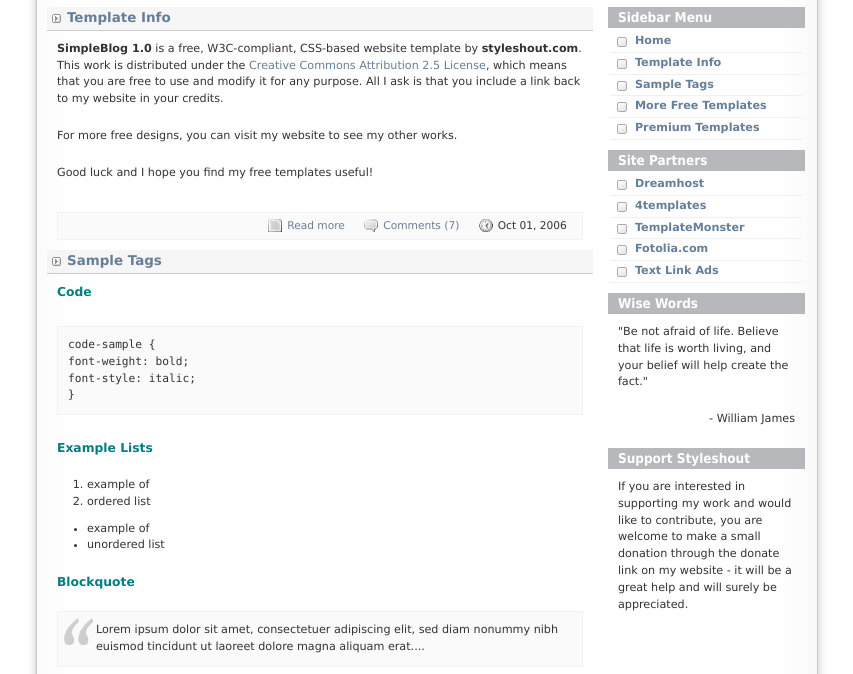
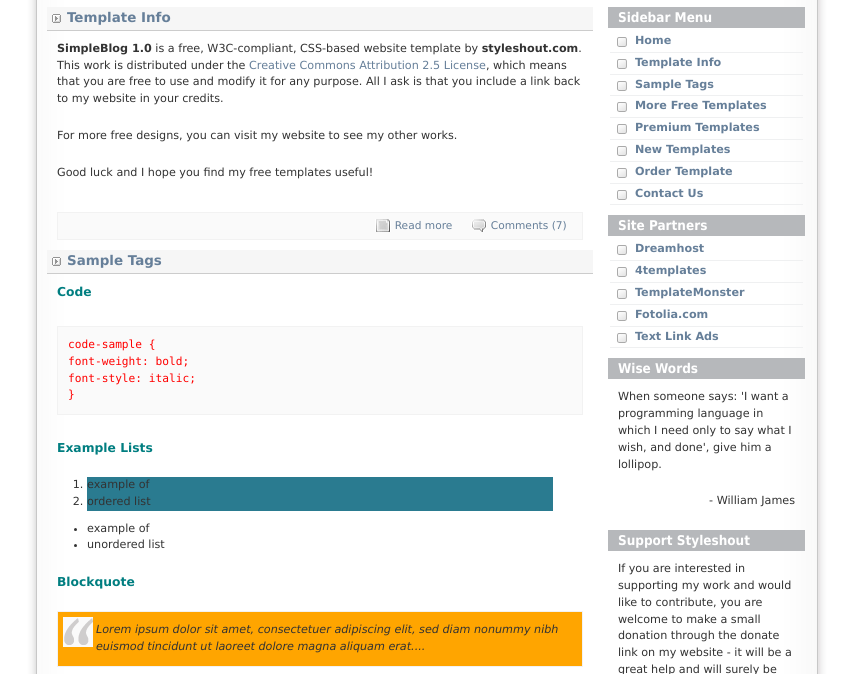
Before and after one commit to pdorner/WF-JS-DAY12-Dorner-Steven, a plain HTML site: page Advanced -Phil/index.html in a window 1280 px wide. Shown: the part 129-803 px from the top of the page, without its empty margins (214-1067 px from the left). Drawn offline with nearby package versions, Linux system fonts and the light colour scheme.

Commit message:
exercise 3 phil

```diff
--- a/Advanced -Phil/index.html
+++ b/Advanced -Phil/index.html
@@ -4,6 +4,10 @@
 <title>SimpleBlog</title>
 <meta http-equiv="Content-Type" content="text/html; charset=iso-8859-1" />
 <link rel="stylesheet" href="images/SimpleBlog.css" type="text/css" />
+<script
+  src="https://code.jquery.com/jquery-3.4.1.js"
+  integrity="sha256-WpOohJOqMqqyKL9FccASB9O0KwACQJpFTUBLTYOVvVU="
+  crossorigin="anonymous"></script>
 </head>
 <body>
 <div id="wrap">
@@ -101,5 +105,8 @@
     <p> &copy; 2006 <strong>Your Company</strong> &nbsp;&nbsp; Design by: <a href="http://www.styleshout.com/">styleshout</a> | Valid: <a href="http://validator.w3.org/check/referer">XHTML</a> | <a href="http://jigsaw.w3.org/css-validator/check/referer">CSS</a> &nbsp;&nbsp;&nbsp;&nbsp;&nbsp;&nbsp;&nbsp;&nbsp; <a href="http://all-free-download.com/free-website-templates/">Home</a>&nbsp;|&nbsp; <a href="http://all-free-download.com/free-website-templates/">Sitemap</a>&nbsp;|&nbsp; <a href="http://all-free-download.com/free-website-templates/">Home</a> </p>
   </div>
 </div>
-<div align=center>This template  downloaded form <a href='http://all-free-download.com/free-website-templates/'>free website templates</a></div></body>
+<div align=center>This template  downloaded form <a href='http://all-free-download.com/free-website-templates/'>free website templates</a></div>
+<script src = "script.js"></script>
+
+</body>
 </html>
--- /dev/null
+++ b/Advanced -Phil/script.js
@@ -0,0 +1,17 @@
+$(document).ready(function() {
+
+	$("code").css("color", "red");
+	$("ol li").css("background-color", "#2a7b90");
+	$("textarea").attr("placeholder", "Express your opinion");
+	$("body img").attr("src", "https://i0.wp.com/digital-photography-school.com/wp-content/uploads/2019/02/Landscapes-04-jeremy-flint.jpg?resize=1500%2C1000&ssl=1");
+	$("blockquote").css("background-color", "orange").css("font-style", "italic");
+	$("#logo").css("color", "black");
+	$(".gray").css("color", "white");
+	$(".date").remove();
+	$(".sidemenu:first-of-type").append('<li><a href="http://all-free-download.com/free-website-templates/">New Templates</a></li>');
+	$(".sidemenu:first-of-type").append('<li><a href="http://all-free-download.com/free-website-templates/">Order Template</a></li>');
+	$(".sidemenu:first-of-type").append('<li><a href="http://all-free-download.com/free-website-templates/">Contact Us</a></li>');
+	$("p:contains('Be not afraid of life. Believe that life is worth living, and your belief will help create the fact.')").text("When someone says: 'I want a programming language in which I need only to say what I wish, and done', give him a lollipop.");
+	$("body [href]").attr("href", "https://www.codefactory.wien");
+
+});
```
